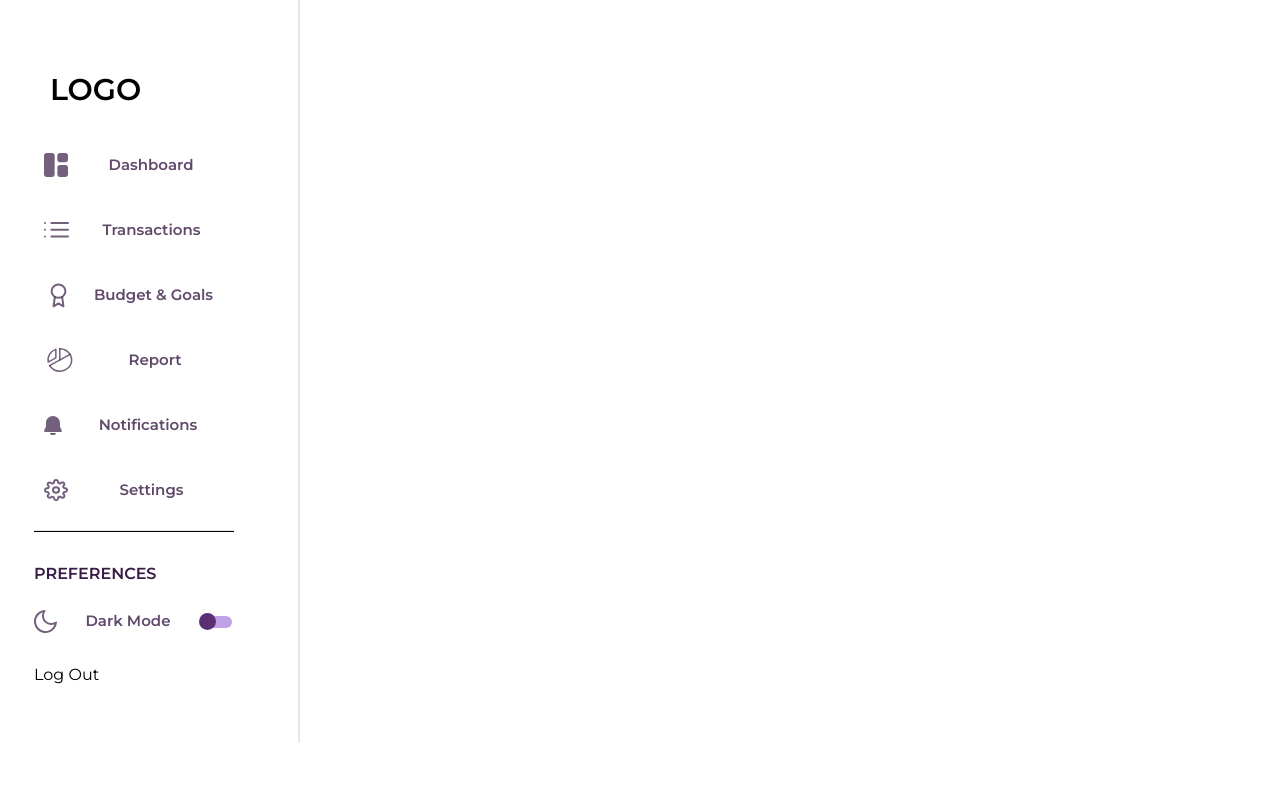
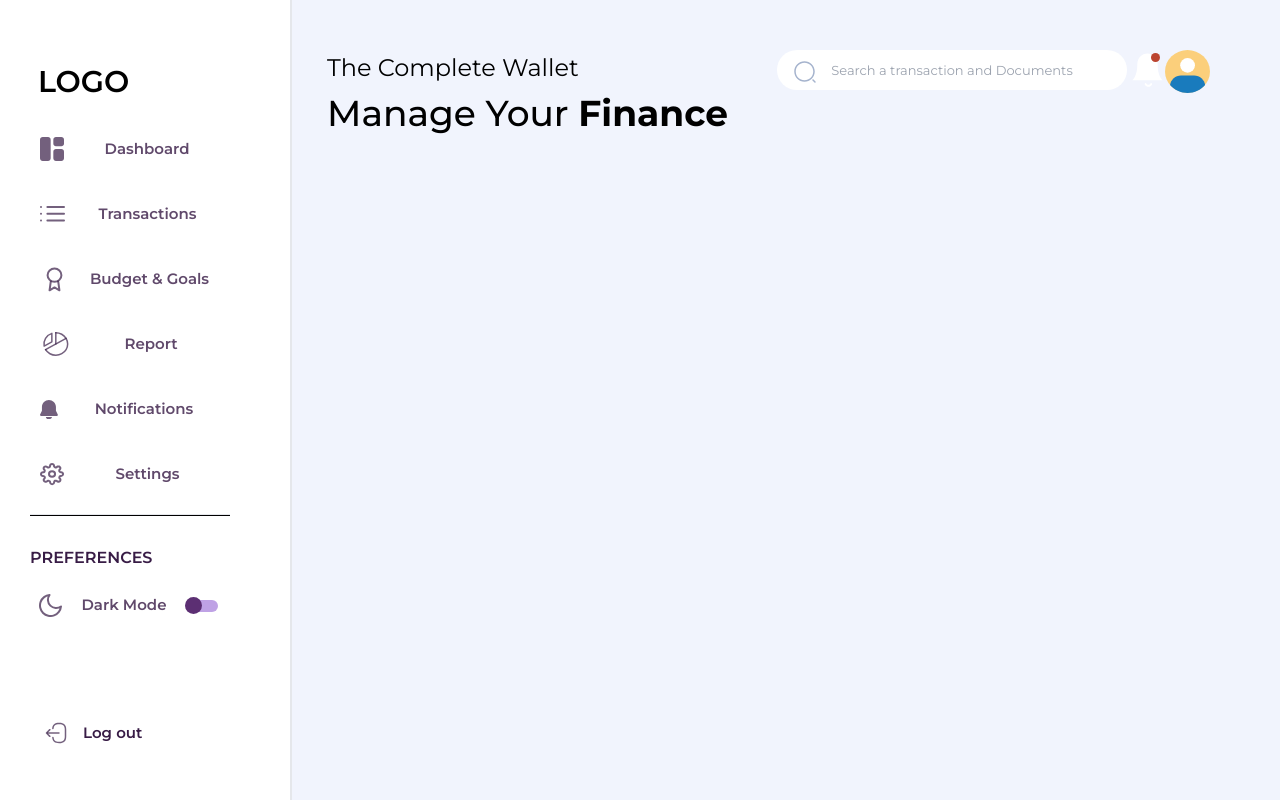
Before and after one commit to ye1sultan/Spendwise, a React (Create React App) app: page /application/dashboard in a window 1280 px wide. Built offline with nearby package versions, Linux system fonts and the light colour scheme; a web font is replaced by a local one.

Commit message:
Left menu v1

```diff
--- a/src/pages/application/Application.js
+++ b/src/pages/application/Application.js
@@ -1,15 +1,17 @@
 import Switch from "react-switch";
 
 import { useState } from "react";
+
+import Dashboard from "./Dashboard";
 
 const Application = () => {
     const [value, setValue] = useState(false);
 
     return (
-        <div className="font-montserrat bg-white flex flex-col justify-between items-center w-[300px] h-full border-r-2 py-14">
-
-            <div>
-                <div className='text-3xl w-[230px] font-semibold z-50 p-4 mb-4'>LOGO</div>
+        <div className="flex bg-[#B8C9F5] bg-opacity-20 font-montserrat">
+            <div className="sticky left-0 top-0 bg-white flex flex-col justify-between items-center h-screen border-r-2 py-14 px-[30px]">
+                <div className="flex flex-col justify-center items-start">
+                    <div className='text-3xl w-[230px] font-semibold z-50 p-2 mb-4'>LOGO</div>
 
                     <button className="flex flex-row justify-start items-center w-[210px] h-[50px] p-[10px] text-[#381C46CC] text-[15px] font-semibold mb-[15px]">
                         <svg width="24" height="24" viewBox="0 0 24 24" fill="none" xmlns="http://www.w3.org/2000/svg">
@@ -87,7 +89,7 @@ const Application = () => {
                         <div className="font-semibold text-[16px] text-[#381C46] uppercase mb-6">
                             Preferences
                         </div>
-                    <div className="flex flex-row justify-between items-center w-full">
+                        <div className="flex flex-row justify-around items-center w-full">
                             <svg width="23" height="23" viewBox="0 0 23 23" fill="none" xmlns="http://www.w3.org/2000/svg">
                                 <path d="M22 12.4459C21.8161 14.4361 21.0692 16.3327 19.8467 17.9138C18.6242 19.4949 16.9768 20.6952 15.097 21.3742C13.2173 22.0532 11.183 22.1827 9.23233 21.7478C7.28163 21.3128 5.49515 20.3313 4.08192 18.9181C2.66869 17.5049 1.68717 15.7184 1.25221 13.7677C0.817252 11.817 0.946841 9.78273 1.62582 7.90299C2.30479 6.02325 3.50507 4.37575 5.0862 3.15328C6.66733 1.9308 8.56393 1.18391 10.5541 1C9.3889 2.57632 8.82822 4.51849 8.97399 6.47326C9.11976 8.42803 9.9623 10.2656 11.3484 11.6516C12.7344 13.0377 14.572 13.8802 16.5267 14.026C18.4815 14.1718 20.4237 13.6111 22 12.4459Z" stroke="#381C46" stroke-opacity="0.7" stroke-width="2" stroke-linecap="round" stroke-linejoin="round" />
                             </svg>
@@ -109,11 +111,18 @@ const Application = () => {
                             />
                         </div>
                     </div>
-                <div>
-                    Log Out
                 </div>
+                <button className="font-semibold text-[15px] text-[#381C46] flex justify-start items-center w-[200px]">
+                    <svg className="mr-4" width="22" height="22" viewBox="0 0 22 22" fill="none" xmlns="http://www.w3.org/2000/svg">
+                        <path d="M14.24 21.27H14.11C9.66997 21.27 7.52997 19.52 7.15997 15.6C7.11997 15.19 7.41997 14.82 7.83997 14.78C8.23997 14.74 8.61997 15.05 8.65997 15.46C8.94997 18.6 10.43 19.77 14.12 19.77H14.25C18.32 19.77 19.76 18.33 19.76 14.26V7.73998C19.76 3.66998 18.32 2.22998 14.25 2.22998H14.12C10.41 2.22998 8.92997 3.41998 8.65997 6.61998C8.60997 7.02998 8.25997 7.33998 7.83997 7.29998C7.74141 7.29228 7.64534 7.2652 7.55727 7.22028C7.46921 7.17537 7.39087 7.11351 7.32677 7.03826C7.26266 6.96301 7.21404 6.87583 7.1837 6.78175C7.15336 6.68766 7.1419 6.58851 7.14997 6.48998C7.48997 2.50998 9.63997 0.72998 14.11 0.72998H14.24C19.15 0.72998 21.25 2.82998 21.25 7.73998V14.26C21.25 19.17 19.15 21.27 14.24 21.27Z" fill="#381C46" fill-opacity="0.7" />
+                        <path d="M14.0001 11.75H2.62012C2.21012 11.75 1.87012 11.41 1.87012 11C1.87012 10.59 2.21012 10.25 2.62012 10.25H14.0001C14.4101 10.25 14.7501 10.59 14.7501 11C14.7501 11.41 14.4101 11.75 14.0001 11.75Z" fill="#381C46" fill-opacity="0.7" />
+                        <path d="M4.85014 15.1001C4.66014 15.1001 4.47014 15.0301 4.32014 14.8801L0.970143 11.5301C0.830663 11.389 0.752441 11.1985 0.752441 11.0001C0.752441 10.8017 0.830663 10.6112 0.970143 10.4701L4.32014 7.12009C4.61014 6.83009 5.09014 6.83009 5.38014 7.12009C5.67014 7.41009 5.67014 7.89009 5.38014 8.18009L2.56014 11.0001L5.38014 13.8201C5.67014 14.1101 5.67014 14.5901 5.38014 14.8801C5.24014 15.0301 5.04014 15.1001 4.85014 15.1001Z" fill="#381C46" fill-opacity="0.7" />
+                    </svg>
+
+                    Log out
+                </button>
             </div>
-
+            <Dashboard />
         </div>
     );
 }
--- /dev/null
+++ b/src/pages/application/Dashboard.js
@@ -0,0 +1,44 @@
+const Dashboard = () => {
+    return (
+        <div className="w-full pl-[35px] pr-[70px] pt-[50px] flex flex-row justify-between items-start">
+            <div className="flex flex-col">
+                <div className="text-[24px]">
+                    The Complete Wallet
+                </div>
+                <div className="text-[36px] font-medium">
+                    Manage Your <span className="font-bold">Finance</span>
+                </div>
+            </div>
+            <div className="flex flex-row">
+                <div className="relative">
+                    <input className="w-[350px] h-[40px] rounded-full text-[13px] text-center" type="text" placeholder="Search a transaction and Documents" />
+                    <svg className="absolute top-[50%] left-4 translate-y-[-50%]" width="24" height="24" viewBox="0 0 24 24" fill="none" xmlns="http://www.w3.org/2000/svg">
+                        <path d="M11.5 21.75C5.85 21.75 1.25 17.15 1.25 11.5C1.25 5.85 5.85 1.25 11.5 1.25C17.15 1.25 21.75 5.85 21.75 11.5C21.75 17.15 17.15 21.75 11.5 21.75ZM11.5 2.75C6.67 2.75 2.75 6.68 2.75 11.5C2.75 16.32 6.67 20.25 11.5 20.25C16.33 20.25 20.25 16.32 20.25 11.5C20.25 6.68 16.33 2.75 11.5 2.75Z" fill="#A5B3CD" />
+                        <path d="M22.0001 22.7499C21.8101 22.7499 21.6201 22.6799 21.4701 22.5299L19.4701 20.5299C19.3307 20.3888 19.2524 20.1984 19.2524 19.9999C19.2524 19.8015 19.3307 19.6111 19.4701 19.4699C19.7601 19.1799 20.2401 19.1799 20.5301 19.4699L22.5301 21.4699C22.8201 21.7599 22.8201 22.2399 22.5301 22.5299C22.3801 22.6799 22.1901 22.7499 22.0001 22.7499V22.7499Z" fill="#A5B3CD" />
+                    </svg>
+                </div>
+                <div className="">
+                    <svg width="38" height="38" viewBox="0 0 38 38" fill="none" xmlns="http://www.w3.org/2000/svg">
+                        <path d="M30.629 14.1359C30.629 11.3076 29.5599 8.59508 27.6569 6.59515C25.7539 4.59523 23.1729 3.47168 20.4817 3.47168C17.7905 3.47168 15.2095 4.59523 13.3065 6.59515C11.4035 8.59508 10.3344 11.3076 10.3344 14.1359C10.3344 26.5775 5.26074 30.1322 5.26074 30.1322H35.7026C35.7026 30.1322 30.629 26.5775 30.629 14.1359Z" fill="white" />
+                        <path d="M24.1336 34.1313C23.8552 34.6112 23.4557 35.0095 22.975 35.2864C22.4942 35.5633 21.9492 35.7091 21.3944 35.7091C20.8397 35.7091 20.2946 35.5633 19.8139 35.2864C19.3332 35.0095 18.9336 34.6112 18.6553 34.1313" stroke="white" stroke-width="2" stroke-linecap="round" stroke-linejoin="round" />
+                        <circle cx="28.5" cy="7.5" r="4.5" fill="#BB4430" />
+                    </svg>
+                </div>
+                <div className="flex flex-row">
+                    <div className="">
+                        <svg width="45" height="43" viewBox="0 0 45 43" fill="none" xmlns="http://www.w3.org/2000/svg">
+                            <ellipse cx="22.5" cy="21.5" rx="22.5" ry="21.5" fill="#FFC145" fill-opacity="0.7" />
+                            <path fill-rule="evenodd" clip-rule="evenodd" d="M5.05469 35.0489C5.76491 29.6596 10.3766 25.5 15.9598 25.5H29.1776C34.7608 25.5 39.3725 29.6596 40.0827 35.0489C35.8344 39.9193 29.5635 42.9998 22.5687 42.9998C15.5738 42.9998 9.30297 39.9193 5.05469 35.0489Z" fill="#197BBD" />
+                            <ellipse cx="22.5686" cy="15.3684" rx="7.41426" ry="7.3684" fill="white" />
+                        </svg>
+
+
+
+                    </div>
+                </div>
+            </div>
+        </div>
+    );
+}
+
+export default Dashboard;
```
Lines whose indentation alone changed are shown as unchanged.
